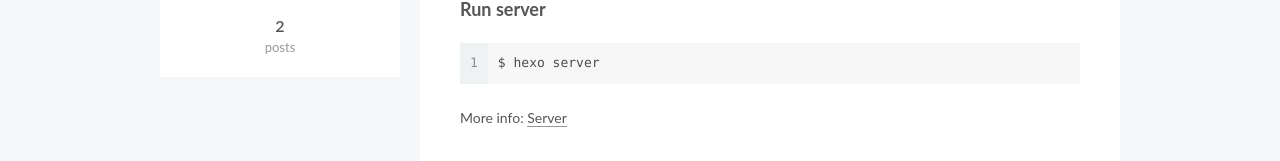
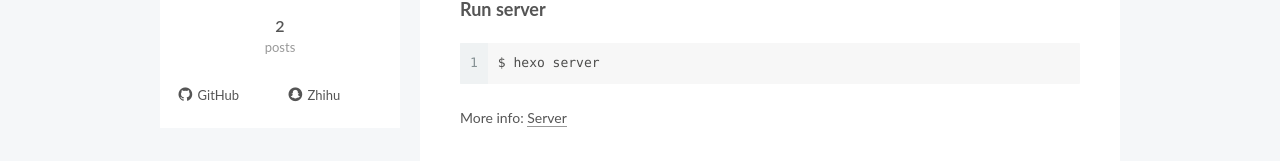
Before and after one commit to panmianzhi/panmianzhi.github.io, a plain HTML site: page 2019/12/13/hello-world/index.html in a window 1280 px wide. Both pictures are taken after a click on the item "Overview". Shown: the part 519-680 px from the top of the page. Drawn offline with Linux system fonts and the light colour scheme.

Commit message:
Site updated: 2019-12-15 17:05:21

```diff
--- a/2019/12/13/hello-world/index.html
+++ b/2019/12/13/hello-world/index.html
@@ -441,6 +441,22 @@
 
 
 
+            <div class="links-of-author motion-element">
+
+                  <span class="links-of-author-item">
+                    <a href="https://github.com/panmianzhi" target="_blank" title="GitHub">
+
+                        <i class="fa fa-fw fa-github"></i>GitHub</a>
+                  </span>
+
+                  <span class="links-of-author-item">
+                    <a href="https://www.zhihu.com/people/wan-wan-ya-44-93/activities" target="_blank" title="Zhihu">
+
+                        <i class="fa fa-fw fa-snapchat"></i>Zhihu</a>
+                  </span>
+
+            </div>
+
 
 
 
--- a/css/main.css
+++ b/css/main.css
@@ -1823,7 +1823,7 @@ pre .javascript .function {
   width: 4px;
   height: 4px;
   border-radius: 50%;
-  background: #36245c;
+  background: #3df01a;
 }
 .links-of-blogroll {
   font-size: 13px;
```
Also changed, not shown: 2019/12/13/test-my-site/index.html (+16 -0 lines), archives/2019/12/index.html (+16 -0 lines), archives/2019/index.html (+16 -0 lines), archives/index.html (+16 -0 lines), index.html (+16 -0 lines).
